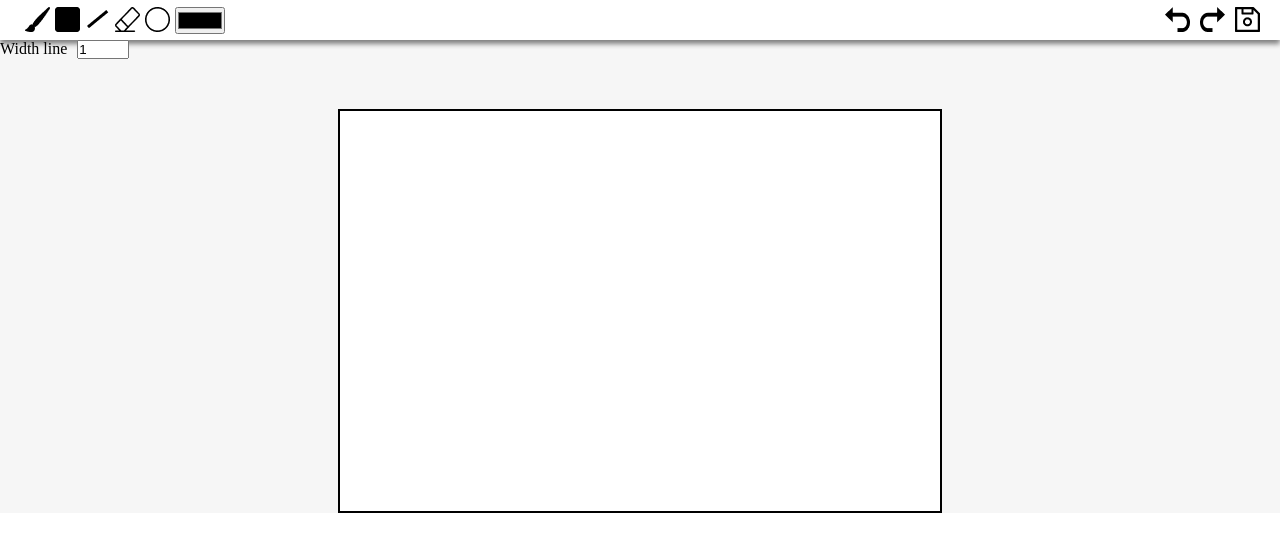
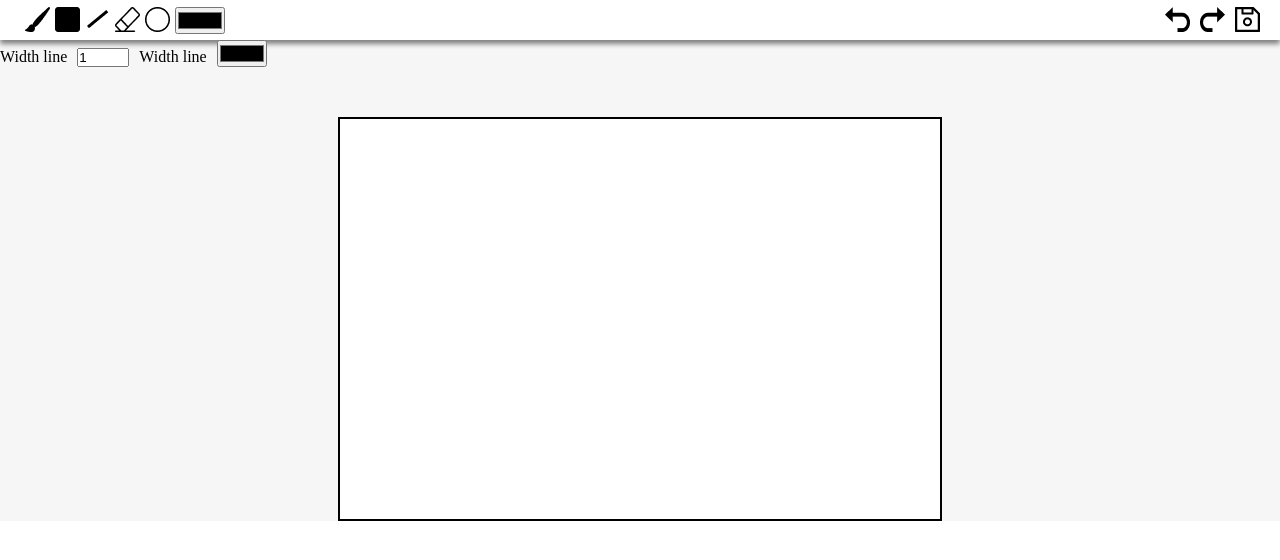
Before and after one commit to alx8437/paint_websocket, a React (Create React App) app: page / in a window 1280 px wide. Shown: the top 560 px of the page. Built offline with nearby package versions, Linux system fonts and the light colour scheme.

Commit message:
added change colour functional

```diff
--- a/src/components/Settings/Settings.tsx
+++ b/src/components/Settings/Settings.tsx
@@ -3,11 +3,12 @@ import styles from './Setting.module.scss'
 import toolState from "../../store/toolState";
 
 const Settings = () => {
-
     return (
         <div className={styles.settingBar}>
             <label htmlFor="lineWidth">Width line</label>
             <input className={styles.width_input} id="lineWidth" type="number" min={1} max={50} defaultValue={1} onChange={(e) => toolState.setLineWidth(Number(e.target.value))}/>
+            <label htmlFor="strokeColor">Width line</label>
+            <input className={styles.width_input} id="strokeColor" type="color" onChange={(e) => toolState.setStrokeColor(e.currentTarget.value)}/>
         </div>
     );
 };
--- a/src/components/Toolbar/Toolbar.tsx
+++ b/src/components/Toolbar/Toolbar.tsx
@@ -1,4 +1,4 @@
-import React from 'react';
+import React, {ChangeEvent} from 'react';
 import styles from './Toolbar.module.scss'
 import toolState from "../../store/toolState";
 import Brush from "../../tools/Brush";
@@ -9,6 +9,11 @@ import Eraser from "../../tools/Eraser";
 import Line from "../../tools/Line";
 
 const Toolbar = () => {
+    const changeColor = (e: ChangeEvent<HTMLInputElement>) => {
+        toolState.setFillColor(e.currentTarget.value)
+        toolState.setStrokeColor(e.currentTarget.value)
+    }
+
     return (
         <div className={styles.toolbar}>
             <div className={styles.btn__container}>
@@ -18,7 +23,9 @@ const Toolbar = () => {
                     <button className={`${styles.btn} ${styles.btn__line}`} onClick={() => toolState.setTool(new Line(canvasState.canvas))}/>
                     <button className={`${styles.btn} ${styles.btn__eraser}`} onClick={() => (toolState.setTool(new Eraser(canvasState.canvas)))}/>
                     <button className={`${styles.btn} ${styles.btn__circle}`} onClick={() => toolState.setTool(new Circle(canvasState.canvas))}/>
-                    <input style={{marginLeft: 5}} type="color"/>
+                    <input style={{marginLeft: 5}} type="color" onChange={(e) => {
+                        changeColor(e)
+                    }}/>
                 </div>
                 <div className={styles.btn__nav}>
                     <button className={`${styles.btn} ${styles.btn__undo}`}/>
```
